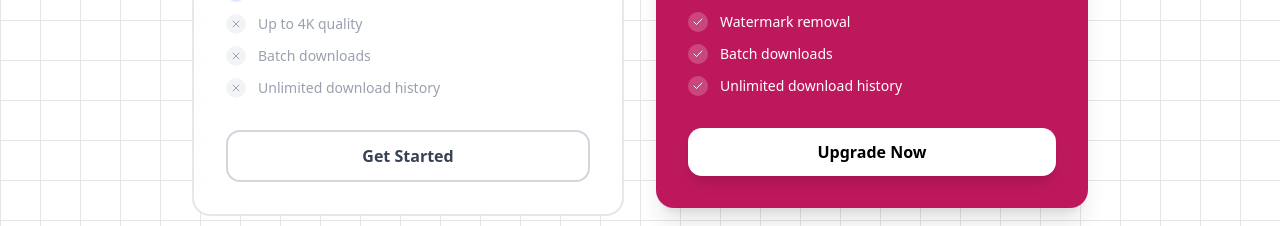
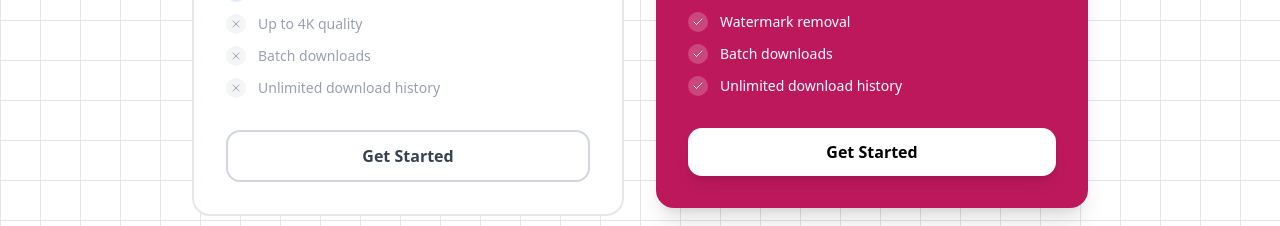
Before and after one commit to afganirw07/Social-Media-Downloader, a Next.js app: page / in a window 1280 px wide. Shown: the part 2980-3206 px from the top of the page. Built offline with nearby package versions, Linux system fonts and the light colour scheme; no server answers.

Commit message:
feat: implement payment handling and update profile stats display

```diff
--- a/components/landingpage/pricing/pricing-cards.tsx
+++ b/components/landingpage/pricing/pricing-cards.tsx
@@ -1,6 +1,9 @@
 import { Check, X } from "lucide-react"
 import { cn } from "lib/utils"
 import { useRouter } from "next/navigation"
+import { createPayment, webhookPayment } from "@/services/Payment"
+import { getSession } from "next-auth/react"
+import { useState } from "react"
 
 interface PricingFeature {
   text: string
@@ -27,10 +30,35 @@ export default function PricingCard({
   badge
 }: PricingCardProps) {
   const router = useRouter()
+  const [loading, setLoading] = useState(false);
 
-  const toLogin = () => {
-    router.push("/signin")
-  }
+  const handlePayment = async () => {
+    try {
+      const session = await getSession();
+
+      if (!session) {
+        router.push("/signin");
+        return;
+      }
+      setLoading(true);
+
+      const res = await createPayment({
+        amount: 170000,
+        description: "Premium Subscription",
+      });
+
+      console.log(res);
+
+      if (res?.data.invoiceUrl) {
+        window.location.href = res.data.invoiceUrl;
+      }
+      setLoading(false);
+    } catch (error) {
+      console.error("Error handling payment:", error);
+    }
+  };
+
+
   return (
     <div className={cn(
       "relative rounded-2xl p-8 transition-all duration-300",
@@ -103,13 +131,13 @@ export default function PricingCard({
         ))}
       </div>
 
-      <button onClick={toLogin} className={cn(
+      <button onClick={handlePayment} className={cn(
         "w-full py-3 px-6 cursor-pointer font-bold rounded-xl transition-all duration-300",
         isPremium
           ? "bg-white text-black hover:bg-gray-50 shadow-lg hover:shadow-xl"
           : "border-2 border-gray-300 text-gray-700 hover:bg-gray-50"
       )}>
-        {isPremium ? "Upgrade Now" : "Get Started"}
+        {loading ? "Loading..." : "Get Started"}
       </button>
     </div>
   )
--- a/components/profile/profileStats.tsx
+++ b/components/profile/profileStats.tsx
@@ -72,7 +72,7 @@ export default function ProfileStats({ historyData, user }: Props) {
                   {stat.label}
                 </p>
                 <p className="text-xl font-bold leading-tight mt-0.5">
-                  {stat.value}
+                  {stat.value >= 1000? "Unlimited" : stat.value}
                 </p>
               </div>
             </CardContent>
--- /dev/null
+++ b/services/Payment.ts
@@ -0,0 +1,31 @@
+import { ClientConnect } from "@/lib/client-connect";
+
+const Connect = ClientConnect;
+
+export const createPayment = async (data: {amount: number, description: string}) => {
+try {
+    const res = await Connect("/api/payment/create", {
+        method: "POST",
+        body: JSON.stringify(data),
+    });
+    return res;
+
+} catch (error) {
+    console.error(error);
+    throw error;
+}
+}
+
+export const webhookPayment = async (data: {external_id: number, status: string}) => {
+    try {
+        const res = await Connect("/api/payment/webhook", {
+            method: "POST",
+            body: JSON.stringify(data),
+        })
+        return res;
+
+    } catch (error) {
+        console.error(error);
+        throw error;
+    }
+}
```
